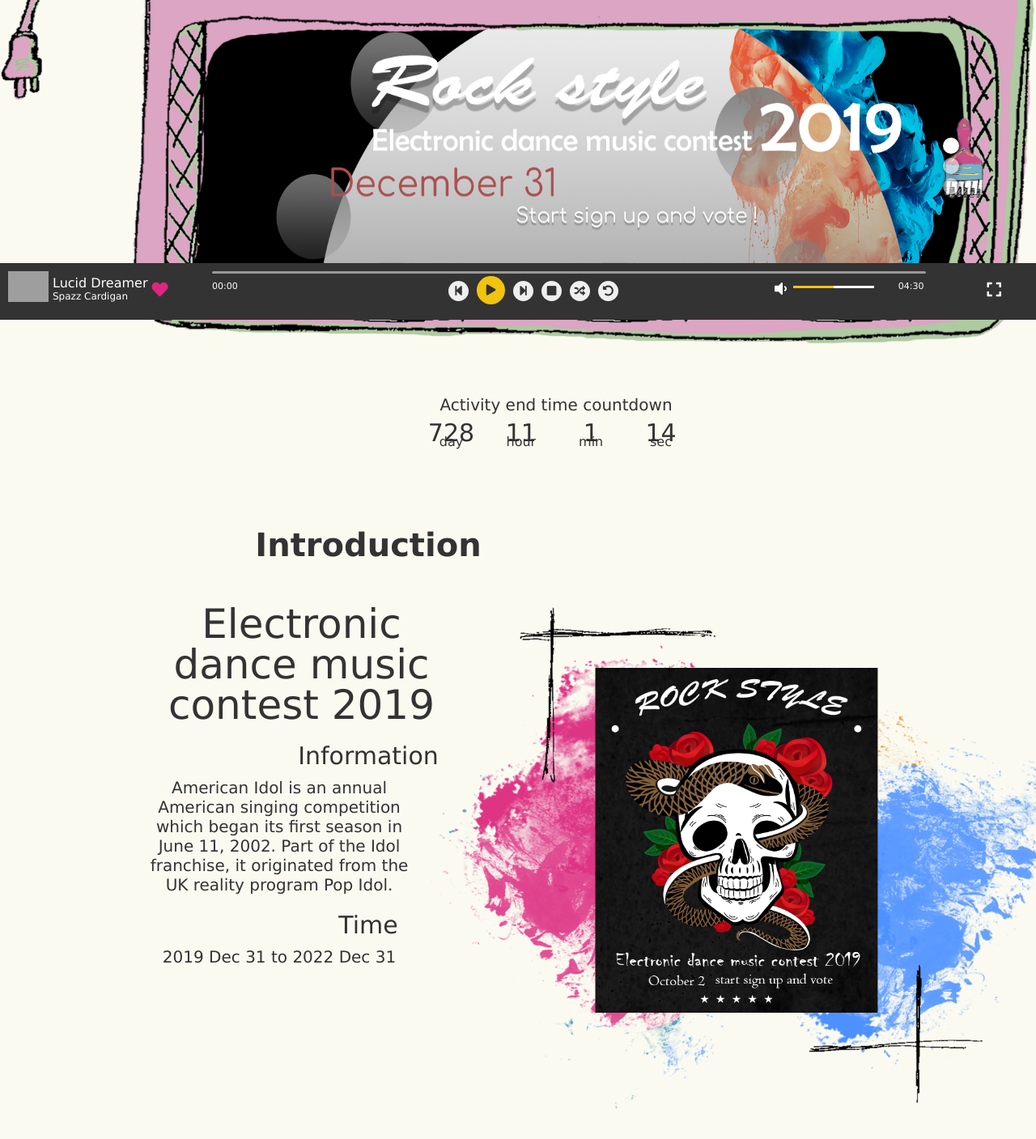
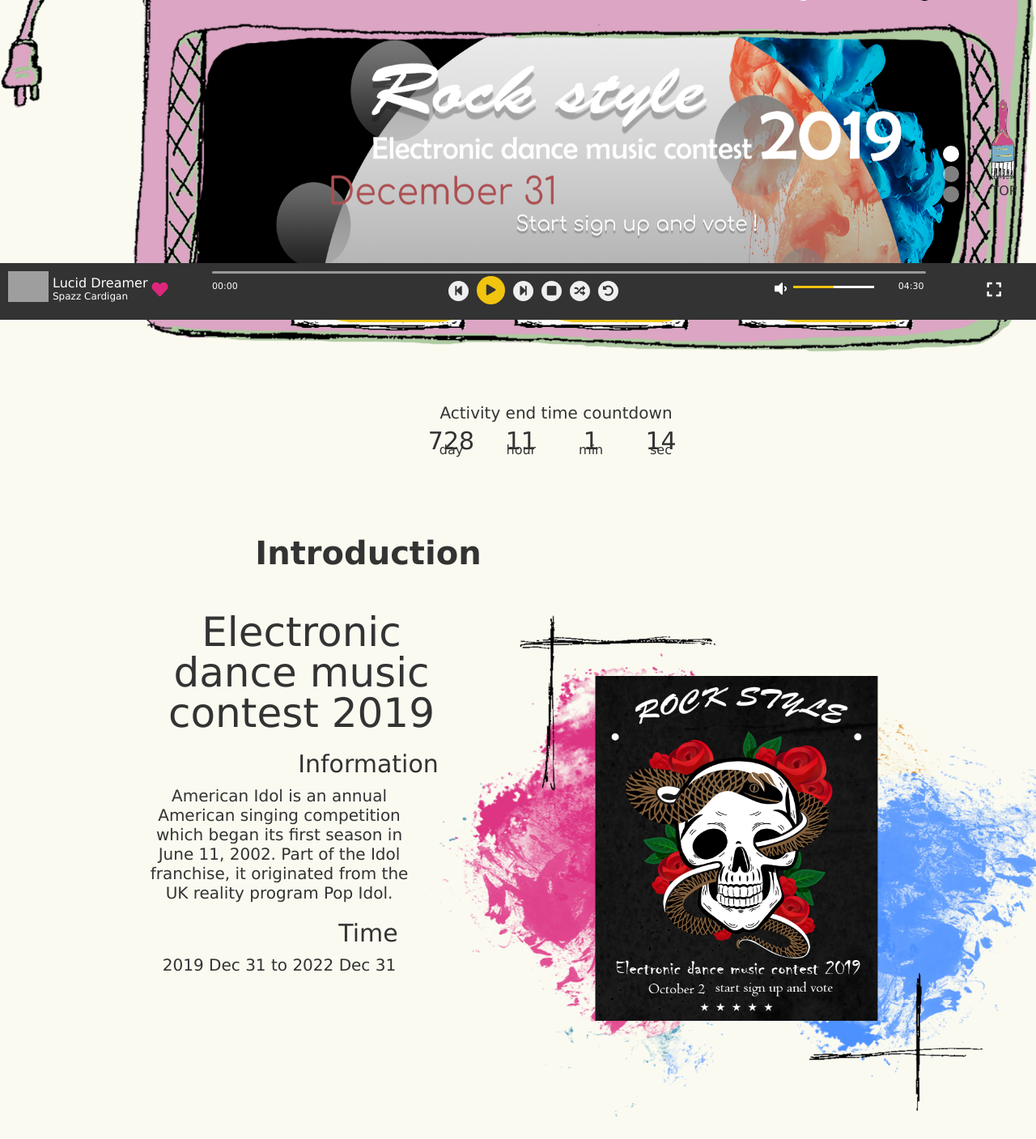
Before and after one commit to sexfat/G1, a PHP site: page /activity.html in a window 1280 px wide; the page is wider, and only the part inside the window is pictured. Shown: the part 405-1812 px from the top of that part at 81% size. Run offline with PHP 8.4, Linux system fonts and the light colour scheme; style sheets or scripts are compiled from the project's sources; some libraries are stand-ins or nearby versions; grey boxes are pictures that could not be loaded.

Commit message:
錨點平滑(調整中

```diff
--- a/activity.html
+++ b/activity.html
@@ -5,16 +5,17 @@
     <meta charset="UTF-8">
     <meta name="viewport" content="width=device-width, initial-scale=1.0">
     <meta http-equiv="X-UA-Compatible" content="ie=edge">
-    <title>ACTIVITY</title>
+    <title>SOUNDWAVE | activity</title>
     <link rel="stylesheet" href="./css/main.css">
     <!-- <link rel="stylesheet" href="./css/activity.css"> -->
     <link rel="stylesheet" href="https://cdnjs.cloudflare.com/ajax/libs/font-awesome/5.11.2/css/all.min.css" />
     <script src="https://cdnjs.cloudflare.com/ajax/libs/jquery/3.4.1/jquery.min.js"></script>
     <script src="https://cdnjs.cloudflare.com/ajax/libs/vue/2.6.10/vue.js"></script>
-     <script src="./js/player.js"></script>
-     <script src="./js/public.js"></script>
+    <script src="./js/player.js"></script>
+    <script src="./js/public.js"></script>
 
 <body>
+    <div id="activityTop"></div>
     <div id="app">
         <!-- 記得包在 Vue 裡-->
 
@@ -378,7 +379,6 @@
 
 
     </div>
-
     <section id="activity">
         <div id="actHead" class="wrapper">
 
@@ -425,15 +425,24 @@
                     <a href="#act_old_year2018" class="act_Anchor">
                         <img src="./img/activity/yearbutton.png"><span>2018</span>
                     </a>
+
                     <a href="#act_old-year2017" class="act_Anchor">
                         <img src="./img/activity/yearbutton.png"> <span>2017</span>
                     </a>
                 </div>
 
-                <div id="act_TopAnchor">
-                 <a href="#activity" class="act_Anchor">
-                     <img src="./img/activity/top-bush.png" alt="">
+                <div id="act_TopAnchor" @click="GoTopAnima">
+
+                    <a href="#activityTop" class="act_Anchor ">
+                        <img src="./img/activity/top-bush.png" alt="" class="act_Bush">
+
+                            <div class="act_ShowTopBush" v-if="GoTopBush==true">
+                                <img src="./img/activity/top-bush02.png" alt="">
+                            </div>
+
+                        TOP
                     </a>
+
                 </div>
 
                 <div id="act_carouselSelect">
@@ -1458,6 +1467,18 @@
          </script>
 
     </section>
+    <script>
+
+        $(function () {
+            $('.act_Anchor').on('click', function (e) {
+                e.preventDefault();
+                $('html, body').animate({ scrollTop: $($(this).attr('href')).offset().top }, 700, 'swing');
+
+            });
+        });
+
+
+    </script>
 
 
 
@@ -1529,8 +1550,10 @@
                 showChangeVote(e) {
                     let voteButton = e.target;
                     voteButton.classList.toggle('act_vote-button');
+                    clearBush()
 
                 },
+
 
 
             },
@@ -1599,6 +1622,7 @@
                 SignSongURL: "",
                 SignSongURLSelect: "",
                 Votes: 415,
+                GoTopBush: false,
 
 
             },
@@ -1631,6 +1655,28 @@
                     this.minutes = Math.floor((this.distance % (1000 * 60 * 60)) / (1000 * 60));
                     this.seconds = Math.floor((this.distance % (1000 * 60)) / 1000);
                 },
+                GoTopAnima(e) {
+
+
+                    let GoTopButton = e.target;
+                    if (GoTopButton.classList.contains('act_ShowTopAnchor') == true) {
+                        clearBush();
+                    } else {
+                        GoTopButton.classList.toggle('act_ShowTopAnchor');
+                    }
+                    this.GoTopBush=true;
+
+                    // // if(this.GoTopBush==true){
+                    // //     this.GoTopBush=false;
+                    // //     this.GoTopBush=true;
+                    // // }else{
+                    // //     this.GoTopBush=true;
+                    // // }
+                },
+                clearBush() {
+                    this.GoTopBush = false;
+                    GoTopButton.classList.remove('act_ShowTopAnchor');
+                }
 
             },
             mounted() {
@@ -1642,17 +1688,7 @@
 
     </script>
 
-    <script>
-
-        $(function () {
-            $('.act_Anchor').on('click', function (e) {
-                e.preventDefault();
-                $('html, body').animate({ scrollTop: $($(this).attr('href')).offset().top }, 500, 'linear');
-            });
-        });
-
-
-    </script>
+
 
 
 </body>
--- a/scss/activity.scss
+++ b/scss/activity.scss
@@ -6,6 +6,11 @@
     left: 0;
     z-index: 999;
 
+}
+#activityTop{
+    position: relative;
+    width: 10px;
+    height: 10px;
 }
 
 #act_radioBg {
@@ -301,18 +306,78 @@
 }
 
 #act_TopAnchor{
-    width: 50px;
-    height: 100px;
+    width: 30px;
+    display: inline-block;
     position: fixed;
-    right: 5%;
+    z-index: 5;
+    right: 2%;
     bottom: 150px;
+    font-size: 0;
+    @include respond(latop-max) {
+        width: 20px;
+        height: 61px;
+    }
+
+    @include respond(ipadpro) {
+
+    }
+
     a{
-        img{
-            width: 100%;
-            height: 100%;
+        font-size: $rem0_8;
+        @include respond(latop-max) {
+            font-size: $rem0_6;
+        }
+        .act_Bush{
+            width: 30px;
+            height: 100px;
         }
     }
 }
+.act_ShowTopAnchor{
+    height: 400px;
+    width: 60px;
+    transition: ease-out all 2s;
+    animation-duration: 1;
+    animation: GoTop 2s;
+}
+@keyframes GoTop{
+    from{transform: translateY(0px);}
+    to{transform: translateY(-150px);}
+
+}
+.act_ShowTopBush{
+    display: inline-block;
+    height:3px;
+    width: 40px;
+    left: -5px;
+    top: 90px;
+    background-size: contain;
+    position: absolute;
+    z-index: -1;
+    transition:  all 2s;
+    animation-delay: 0.1s;
+    animation: GoTopBush 1.9s;
+    animation-duration:1;
+    img{
+        width: 100%;
+        height: 100%;
+    }
+
+}
+.act_bushShow{
+    transition:  all 2s;
+    animation-delay: 0.1s;
+    animation: GoTopBush 1.9s;
+    animation-duration:1;
+}
+@keyframes GoTopBush{
+    0% {opacity: 0;height: 0px;}
+    100% {opacity: 1;height: 250px;}
+    from{transform: translateY(0px);}
+    to{transform: translateY(-170px);}
+}
+
+
 
 #act_HeadBtn {
     position: absolute;
@@ -956,6 +1021,10 @@
 
             @include respond(latop-min) {
                 margin: 0 0px 30px 15px;
+
+            }
+            @include respond(phone){
+                text-align: left;
             }
 
 
@@ -995,9 +1064,9 @@
             }
 
             @include respond(phone) {
-                width: 80px;
-                height: 80px;
-                margin-right: 5px;
+                width: 100px;
+                height: 100px;
+                margin-right: 0px;
 
 
             }
@@ -1145,11 +1214,12 @@
     }
 
     @include respond(ipad) {
-        padding: 0px 0 0 50px;
+        padding: 0;
 
     }
     @include respond(phone) {
-        padding: 0px 0 0 50px;
+        text-align: center;
+        // padding: 0px 0 0 50px;
 
     }
 
@@ -1165,6 +1235,7 @@
 
         @include respond(latop-min) {
             margin: 0 0px 30px 15px;
+            text-align: left;
         }
 
     }
```
Also changed, not shown: img/activity/redheart.png, img/activity/top-bush02.png (added).
